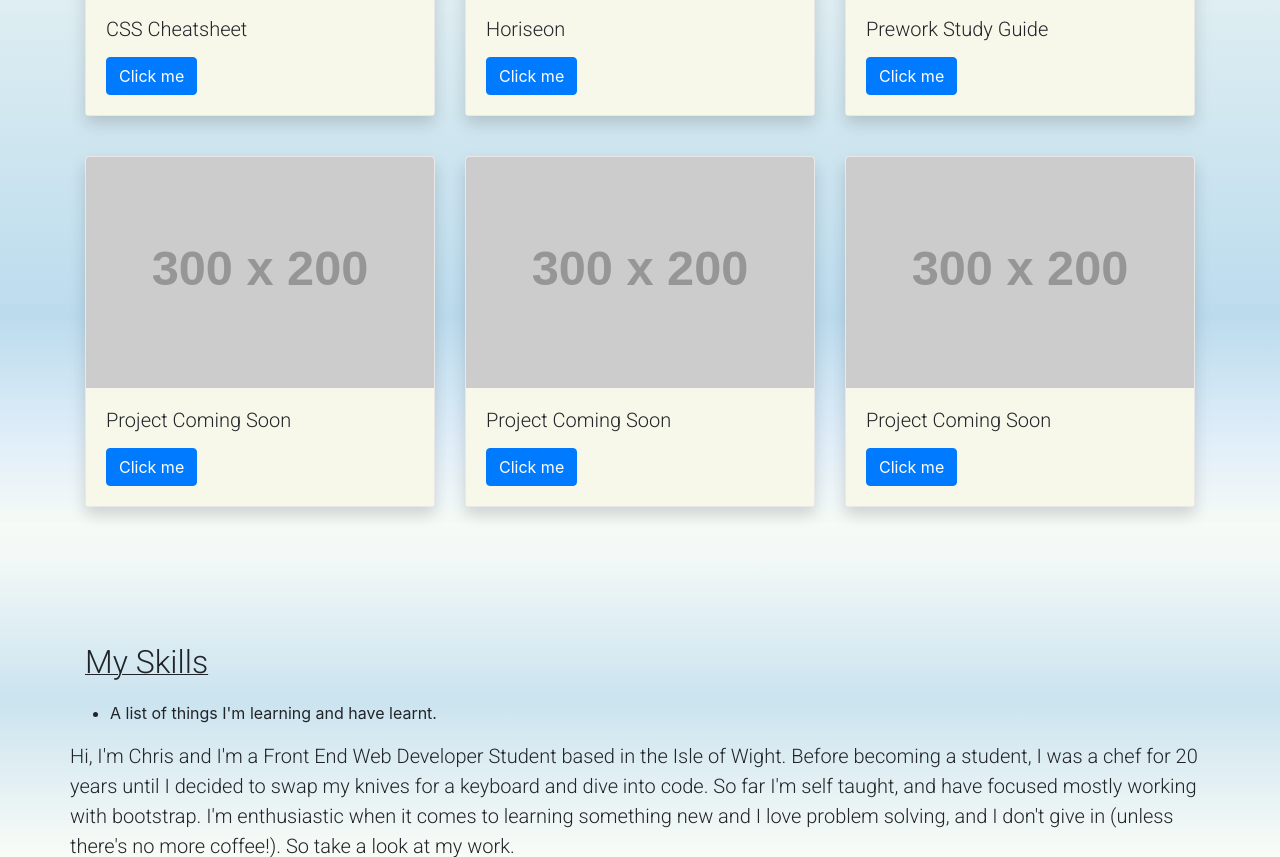
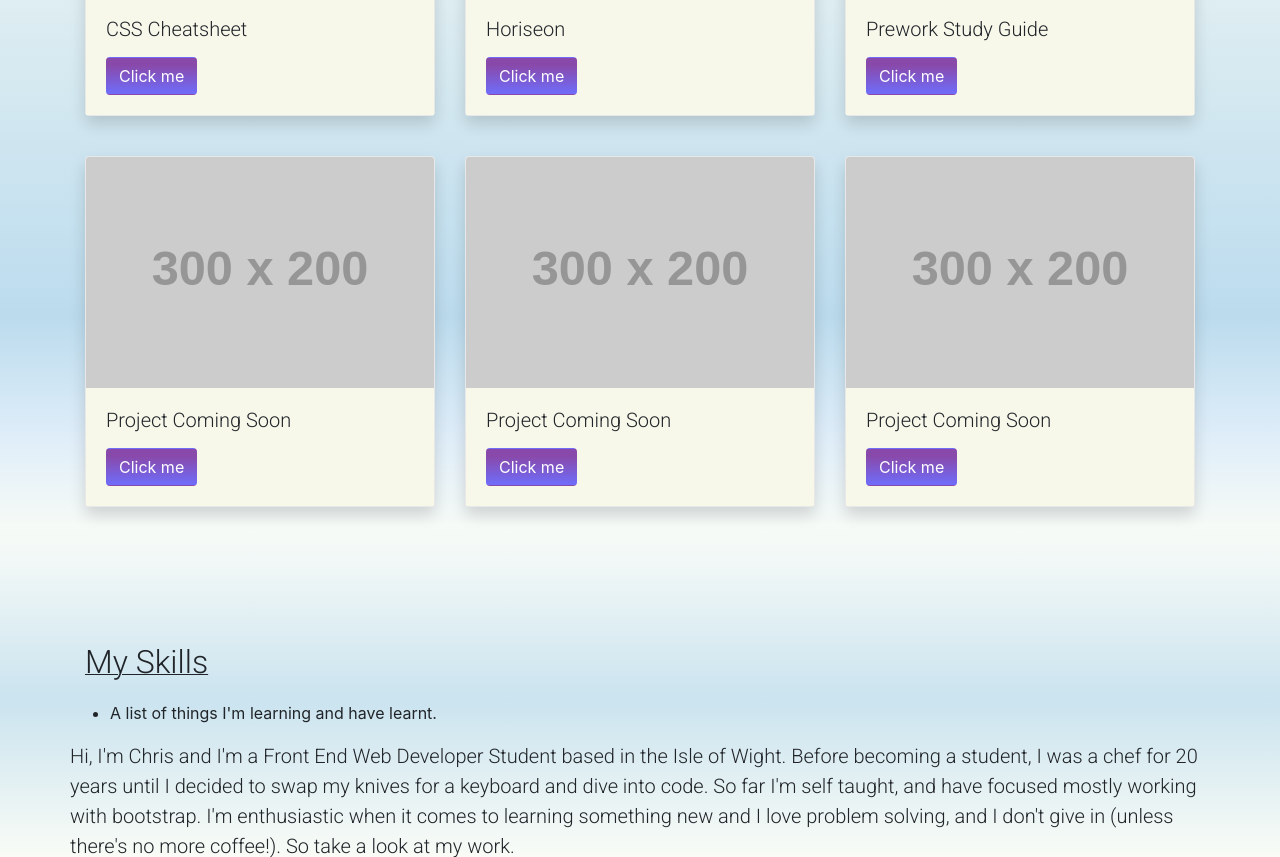
Before and after one commit to Chriscds/Bootstrap-Portfolio, a plain HTML site: page index.html in a window 1280 px wide. Shown: the part 906-1763 px from the top of the page. Drawn offline with nearby package versions, Linux system fonts and the light colour scheme; placeholder pictures from the web are drawn by us.

Commit message:
added button color to cards in CSS file, and href's to buttons in HTML file

```diff
--- a/css/style.css
+++ b/css/style.css
@@ -34,6 +34,7 @@ footer {
     margin-left: auto;
     /* margin-right: 0 !important; */
 }
+/* sets nav-item hover color and underlinings */
 .nav-item a:hover {
     color: rgb(200, 19, 236) !important;
     border-bottom: 2px dashed rgba(6, 223, 252, 0.962);
@@ -87,6 +88,16 @@ footer {
     height: 18vw;
     object-fit: cover;
 }
+/* sets card button color */
+#button-color {
+    background: linear-gradient(to bottom, rgb(137, 73, 170) 20%, rgb(111, 109, 251) 100%);
+    color: white;
+}
+/* sets card button color on hover */
+#button-color:hover {
+    background: linear-gradient(to bottom, rgb(152, 117, 169) 20%, rgb(154, 152, 250) 100%);
+    color: white;
+}
 
 /* Skills section */
 .skills-section-bg {
--- a/index.html
+++ b/index.html
@@ -68,7 +68,7 @@
                 <div class="card-body">
                     <h5 class="card-title">CSS Cheatsheet</h5>
                     <p class="card-text"></p>
-                    <a href="#" class="btn btn-primary">Click me</a>
+                    <a href="https://chriscds.github.io/CSS-Cheatsheet/index.html" class="btn" id="button-color">Click me</a>
                 </div>
                 </div>
             </div>
@@ -81,7 +81,7 @@
                 <div class="card-body">
                     <h5 class="card-title">Horiseon</h5>
                     <p class="card-text"></p>
-                    <a href="#" class="btn btn-primary">Click me</a>
+                    <a href="https://chriscds.github.io/mod1-ass-horiseon/starter/" class="btn" id="button-color">Click me</a>
                 </div>
                 </div>
             </div>
@@ -94,7 +94,7 @@
                 <div class="card-body">
                     <h5 class="card-title">Prework Study Guide</h5>
                     <p class="card-text"></p>
-                    <a href="#" class="btn btn-primary">Click me</a>
+                    <a href="https://chriscds.github.io/prework-study-guide/" class="btn" id="button-color">Click me</a>
                 </div>
                 </div>
             </div>
@@ -110,7 +110,7 @@
                 <div class="card-body">
                     <h5 class="card-title">Project Coming Soon</h5>
                     <p class="card-text"></p>
-                    <a href="#" class="btn btn-primary">Click me</a>
+                    <a href="#" class="btn" id="button-color">Click me</a>
                 </div>
                 </div>
             </div>
@@ -123,7 +123,7 @@
                 <div class="card-body">
                     <h5 class="card-title">Project Coming Soon</h5>
                     <p class="card-text"></p>
-                    <a href="#" class="btn btn-primary">Click me</a>
+                    <a href="#" class="btn" id="button-color">Click me</a>
                 </div>
                 </div>
             </div>
@@ -136,7 +136,7 @@
                 <div class="card-body">
                     <h5 class="card-title">Project Coming Soon</h5>
                     <p class="card-text"></p>
-                    <a href="#" class="btn btn-primary">Click me</a>
+                    <a href="#" class="btn" id="button-color">Click me</a>
                 </div>
                 </div>
             </div>
```
